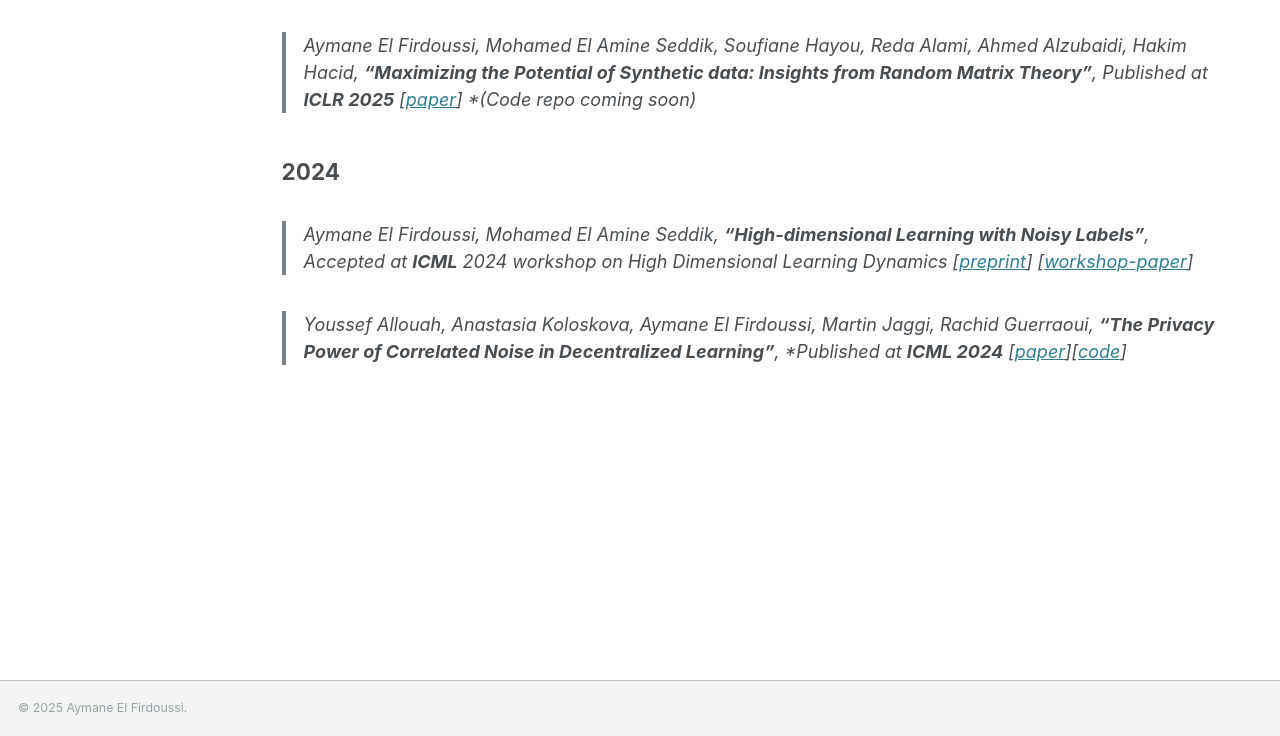
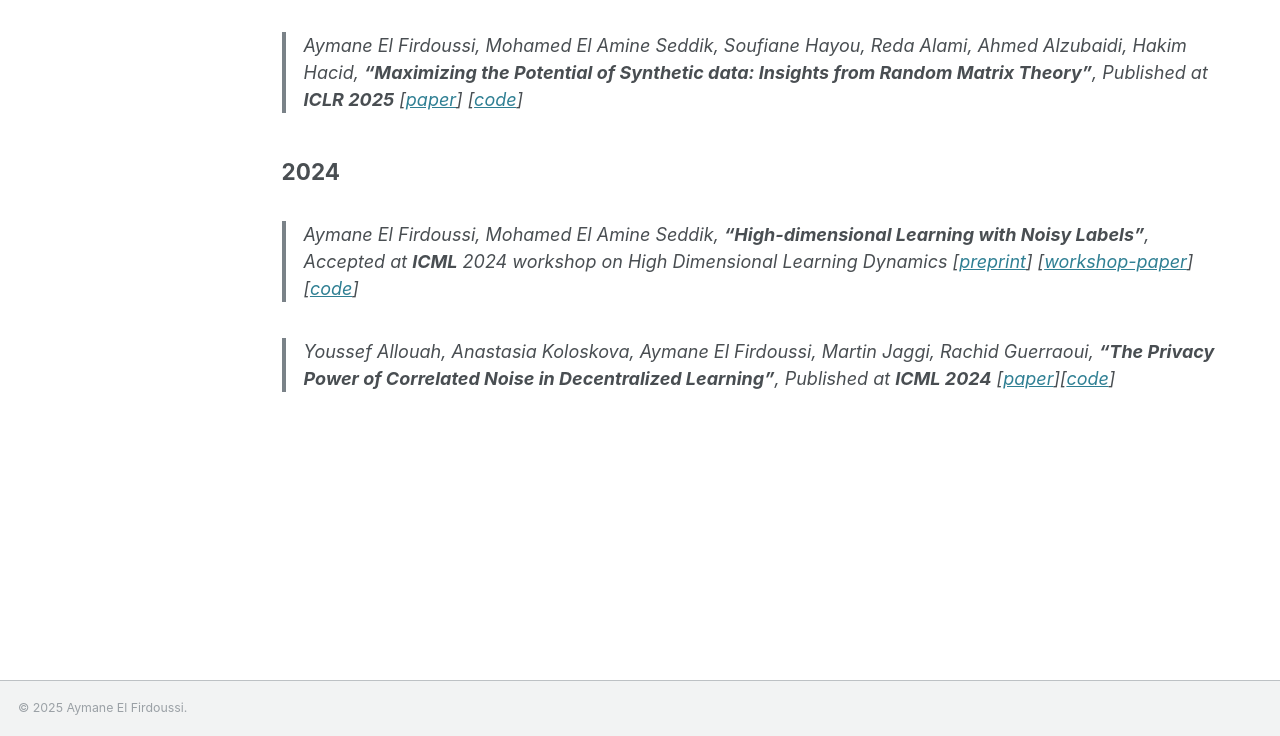
Before and after one commit to elfirdoussilab1/elfirdoussilab1.github.io, a Jekyll site: the page built from _pages/publications.md, in a window 1280 px wide and 946 px high, cut to the strip 210-946 px from the top of the window. Built offline with Jekyll 4.4.1, drawn with Linux system fonts in a browser that asks for light colours.

Commit message:
adding synth data code repo to publications page

```diff
--- a/_pages/publications.md
+++ b/_pages/publications.md
@@ -7,11 +7,11 @@
 
 2025
 ---
-> Aymane El Firdoussi, Mohamed El Amine Seddik, Soufiane Hayou, Reda Alami, Ahmed Alzubaidi, Hakim Hacid, **"Maximizing the Potential of Synthetic data: Insights from Random Matrix Theory"**, *Published at **ICLR 2025*** [[paper](https://elfirdoussilab1.github.io/files/ICLR_2025_Final_paper.pdf)] *(Code repo coming soon)
+> Aymane El Firdoussi, Mohamed El Amine Seddik, Soufiane Hayou, Reda Alami, Ahmed Alzubaidi, Hakim Hacid, **"Maximizing the Potential of Synthetic data: Insights from Random Matrix Theory"**, Published at **ICLR 2025** [[paper](https://elfirdoussilab1.github.io/files/ICLR_2025_Final_paper.pdf)] [[code](https://github.com/elfirdoussilab1/Synthetic-data)]
 
 2024
 ---
-> Aymane El Firdoussi, Mohamed El Amine Seddik, **"High-dimensional Learning with Noisy Labels"**, *Accepted at **ICML** 2024 workshop on High Dimensional Learning Dynamics* [[preprint](https://elfirdoussilab1.github.io/files/High_dimensional_Learning_with_Noisy_Labels.pdf)]
-[[workshop-paper](https://elfirdoussilab1.github.io/files/A_Random_Matrix_Analysis_of_Learning_with_Noisy_Labels.pdf)]
+> Aymane El Firdoussi, Mohamed El Amine Seddik, **"High-dimensional Learning with Noisy Labels"**, Accepted at **ICML** 2024 workshop on High Dimensional Learning Dynamics [[preprint](https://elfirdoussilab1.github.io/files/High_dimensional_Learning_with_Noisy_Labels.pdf)]
+[[workshop-paper](https://elfirdoussilab1.github.io/files/A_Random_Matrix_Analysis_of_Learning_with_Noisy_Labels.pdf)] [[code](https://github.com/elfirdoussilab1/High-Dimensional-Learning-Noisy-Labels)]
 
-> Youssef Allouah, Anastasia Koloskova, Aymane El Firdoussi, Martin Jaggi, Rachid Guerraoui, **"The Privacy Power of Correlated Noise in Decentralized Learning"**, *Published at **ICML 2024** [[paper](https://elfirdoussilab1.github.io/files/privacy_power.pdf)][[code](https://github.com/elfirdoussilab1/DECOR)]
+> Youssef Allouah, Anastasia Koloskova, Aymane El Firdoussi, Martin Jaggi, Rachid Guerraoui, **"The Privacy Power of Correlated Noise in Decentralized Learning"**, Published at **ICML 2024** [[paper](https://elfirdoussilab1.github.io/files/privacy_power.pdf)][[code](https://github.com/elfirdoussilab1/DECOR)]
```
